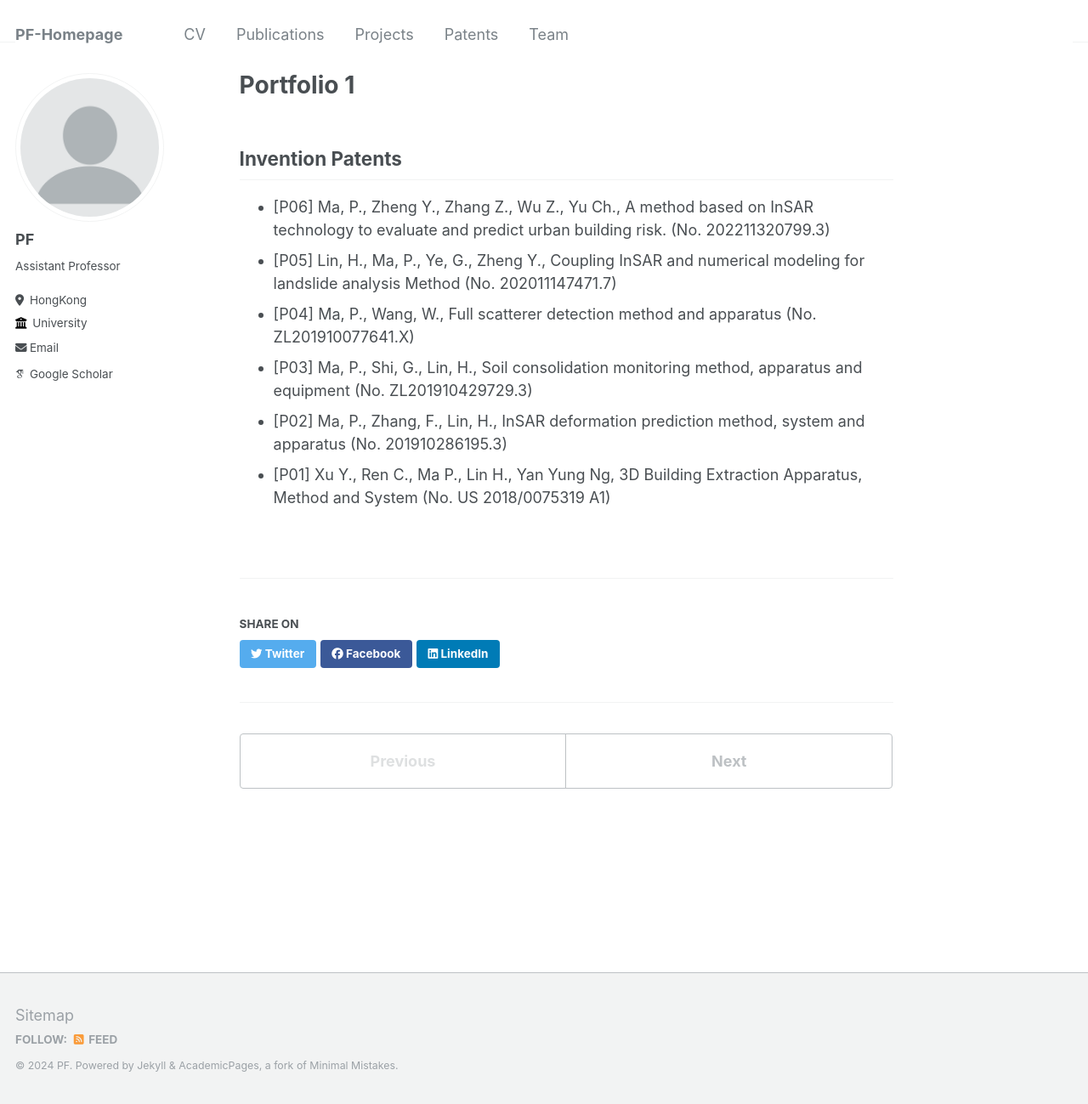
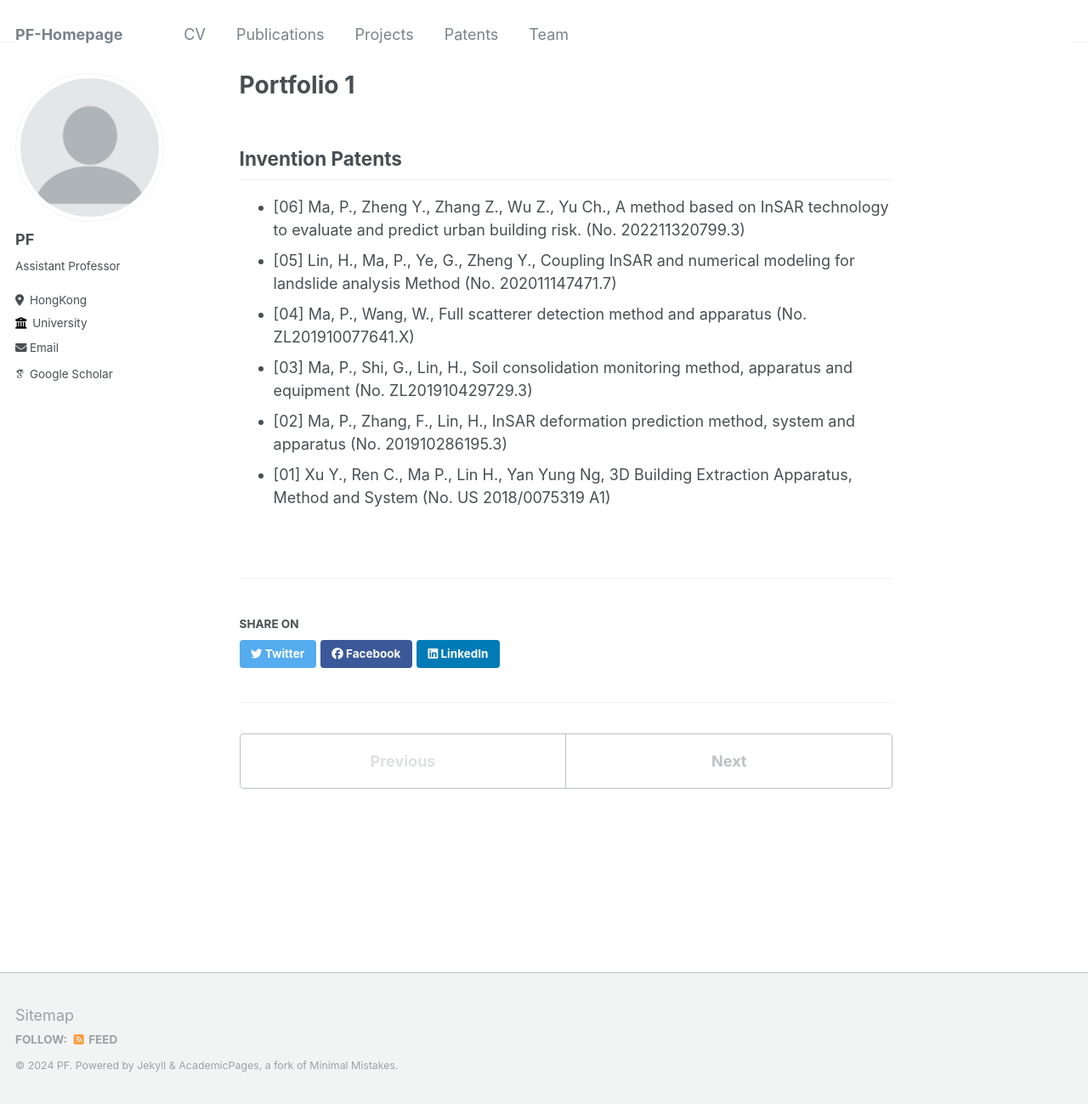
Before and after one commit to pfMA03/peifengMa, a Jekyll site: the page built from _portfolio/portfolio-1.md, in a window 1280 px wide and 1299 px high. Shown: the whole window at 85% size. Built offline with Jekyll 4.4.1, drawn with Linux system fonts in a browser that asks for light colours; some web fonts are replaced.

Commit message:
Update portfolio-1.md

```diff
--- a/_portfolio/portfolio-1.md
+++ b/_portfolio/portfolio-1.md
@@ -5,14 +5,14 @@ collection: portfolio
 ---
 Invention Patents
 ------
-* [P06] Ma, P., Zheng Y., Zhang Z., Wu Z., Yu Ch., A method based on InSAR technology to
+* [06] Ma, P., Zheng Y., Zhang Z., Wu Z., Yu Ch., A method based on InSAR technology to
 evaluate and predict urban building risk. (No. 202211320799.3)
-* [P05] Lin, H., Ma, P., Ye, G., Zheng Y., Coupling InSAR and numerical modeling for landslide
+* [05] Lin, H., Ma, P., Ye, G., Zheng Y., Coupling InSAR and numerical modeling for landslide
 analysis Method (No. 202011147471.7)
-* [P04] Ma, P., Wang, W., Full scatterer detection method and apparatus (No. ZL201910077641.X)
-* [P03] Ma, P., Shi, G., Lin, H., Soil consolidation monitoring method, apparatus and equipment (No.
+* [04] Ma, P., Wang, W., Full scatterer detection method and apparatus (No. ZL201910077641.X)
+* [03] Ma, P., Shi, G., Lin, H., Soil consolidation monitoring method, apparatus and equipment (No.
 ZL201910429729.3)
-* [P02] Ma, P., Zhang, F., Lin, H., InSAR deformation prediction method, system and apparatus (No.
+* [02] Ma, P., Zhang, F., Lin, H., InSAR deformation prediction method, system and apparatus (No.
 201910286195.3)
-* [P01] Xu Y., Ren C., Ma P., Lin H., Yan Yung Ng, 3D Building Extraction Apparatus, Method and
+* [01] Xu Y., Ren C., Ma P., Lin H., Yan Yung Ng, 3D Building Extraction Apparatus, Method and
 System (No. US 2018/0075319 A1)
```
